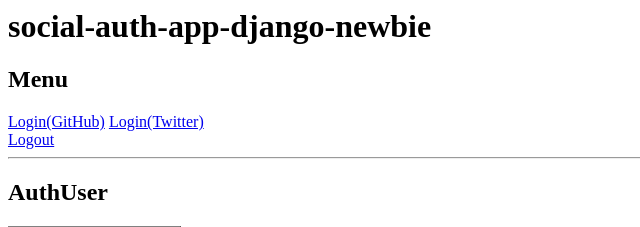
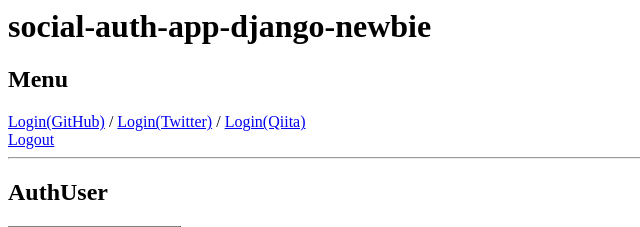
Before and after one commit to yktakaha4/social-auth-app-django-newbie, a Django app: template account/templates/index.html in a window 1280 px wide. Shown: the top 227 px of the page, without its empty margins (0-640 px from the left). Run offline with Django 3.2, Linux system fonts and the light colour scheme; the template is opened without the code that fills it, so the values that code supplies are empty; the visitor is signed in with stand-in values (Sample User, id 1).

Commit message:
add qiita

```diff
--- a/account/templates/index.html
+++ b/account/templates/index.html
@@ -3,8 +3,9 @@
 <h2>Menu</h2>
 
 <div>
-  <a href="{% url 'social:begin' 'github' %}">Login(GitHub)</a>
-  <a href="{% url 'social:begin' 'twitter' %}">Login(Twitter)</a>
+  <a href="{% url 'social:begin' 'github' %}">Login(GitHub)</a> /
+  <a href="{% url 'social:begin' 'twitter' %}">Login(Twitter)</a> /
+  <a href="{% url 'social:begin' 'qiita' %}">Login(Qiita)</a>
 </div>
 <div>
   <a href="{% url 'logout' %}">Logout</a>
```
Also changed, not shown: config/settings.py (+4 -4 lines), README.md, 1 other file.
